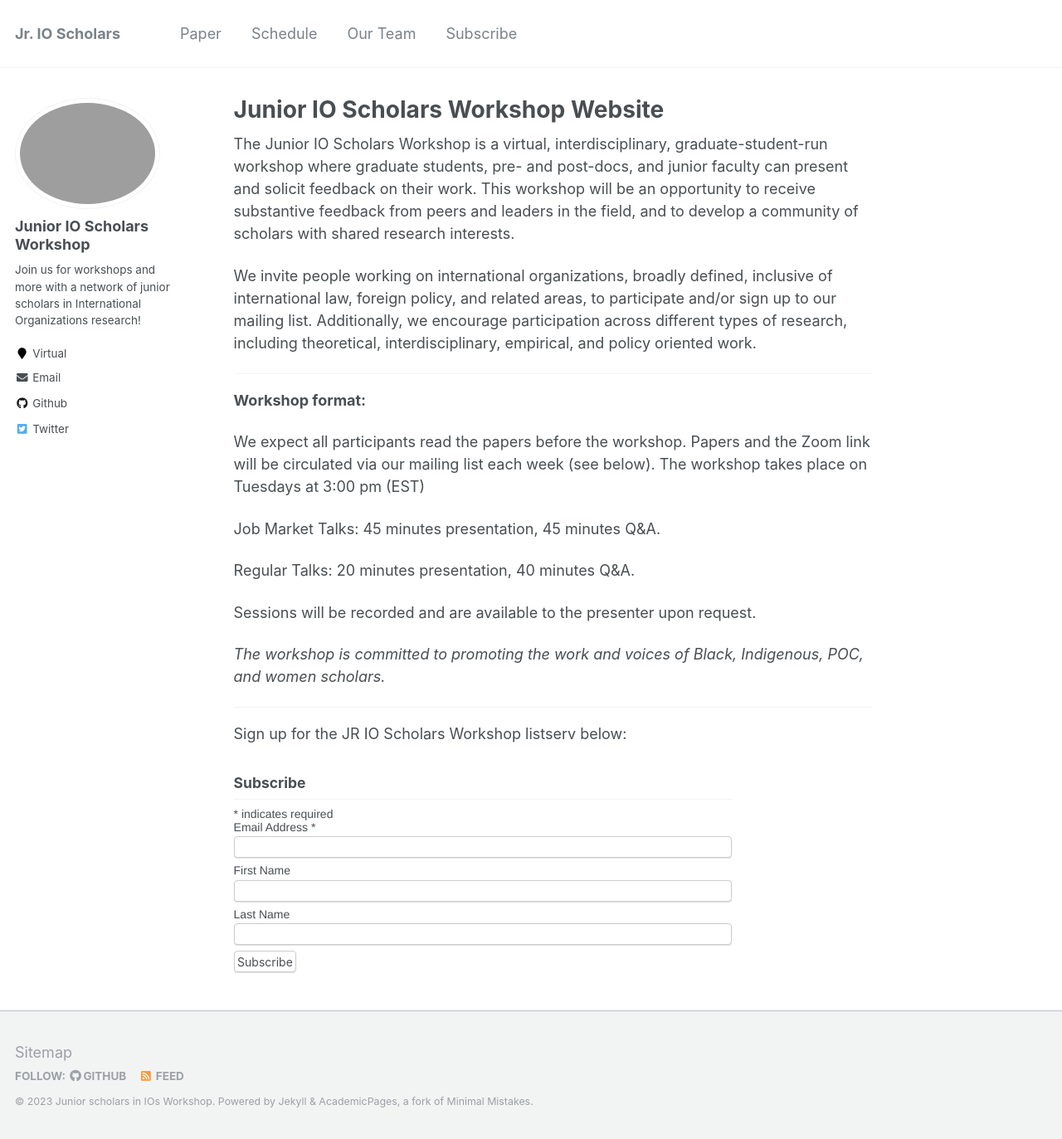
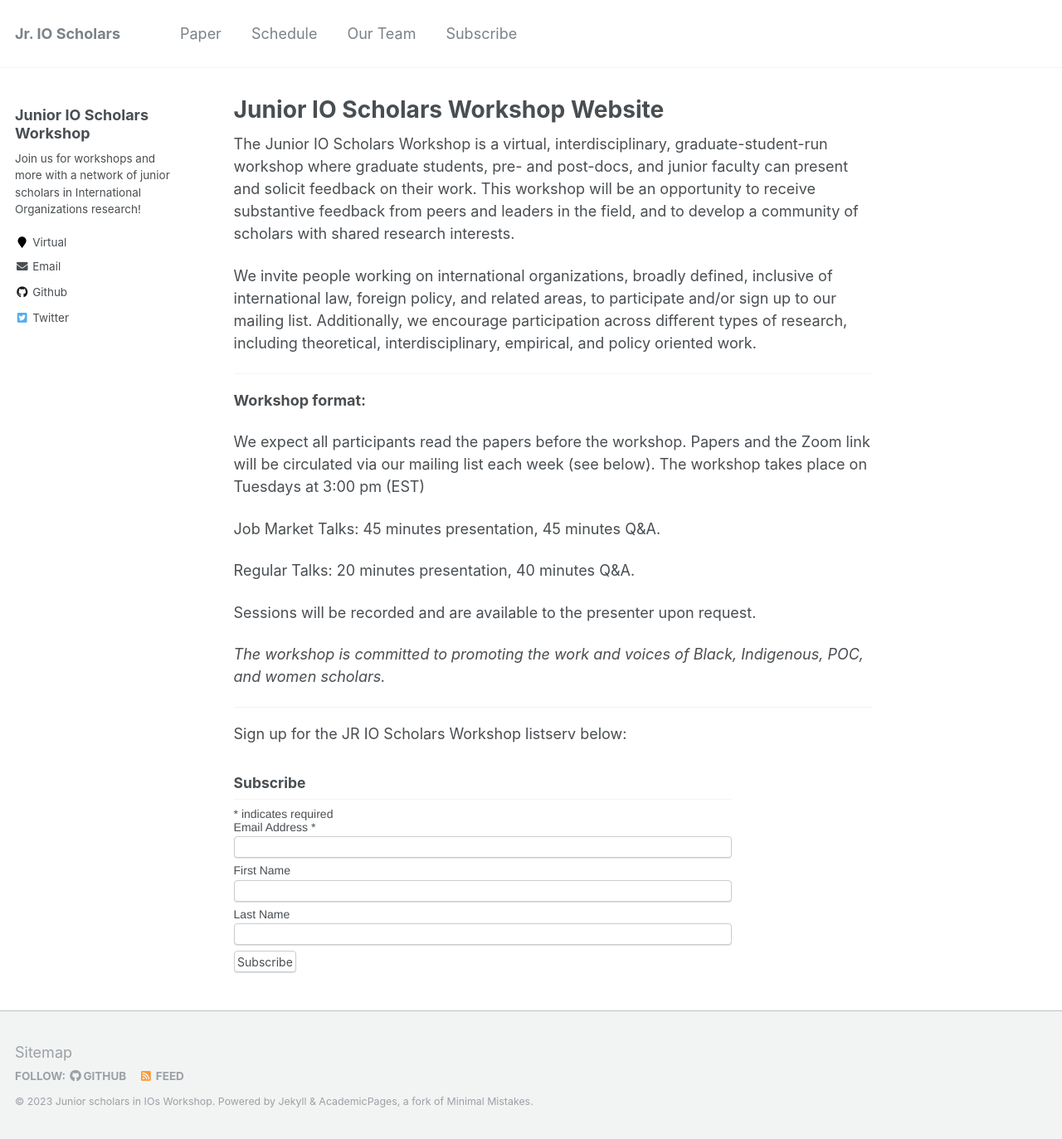
Before and after one commit to IO-workshop/IO-workshop.github.io, a Jekyll site: the page built from _pages/about.md, in a window 1280 px wide and 1373 px high. Shown: the whole window at 83% size. Built offline with Jekyll 4.4.1, drawn with Linux system fonts in a browser that asks for light colours; comment, search, counter and statistics services are not loaded.

Commit message:
testing avatar removal once more...

```diff
--- a/_config.yml
+++ b/_config.yml
@@ -81,7 +81,7 @@ analytics:
 # Site Author
 author:
   name             : "Junior IO Scholars Workshop"
-  avatar           :
+  avatar           : "jr_IOscholars.jpeg"
   bio              : "Join us for workshops and more with a network of junior scholars in International Organizations research!"
   location         : "Virtual"
   employer         :
--- a/_includes/author-profile.html
+++ b/_includes/author-profile.html
@@ -6,13 +6,13 @@
 
 <div itemscope itemtype="http://schema.org/Person">
 
-  <div class="author__avatar">
+  <!-- <div class="author__avatar">
     {% if author.avatar contains "://" %}
     	<img src="{{ author.avatar }}" alt="{{ author.name }}">
     {% else %}
     	<img src="{{ author.avatar | prepend: "/images/" | prepend: base_path }}" class="author__avatar" alt="{{ author.name }}">
     {% endif %}
-  </div>
+  </div> -->
 
   <div class="author__content">
     <h3 class="author__name">{{ author.name }}</h3>
```
